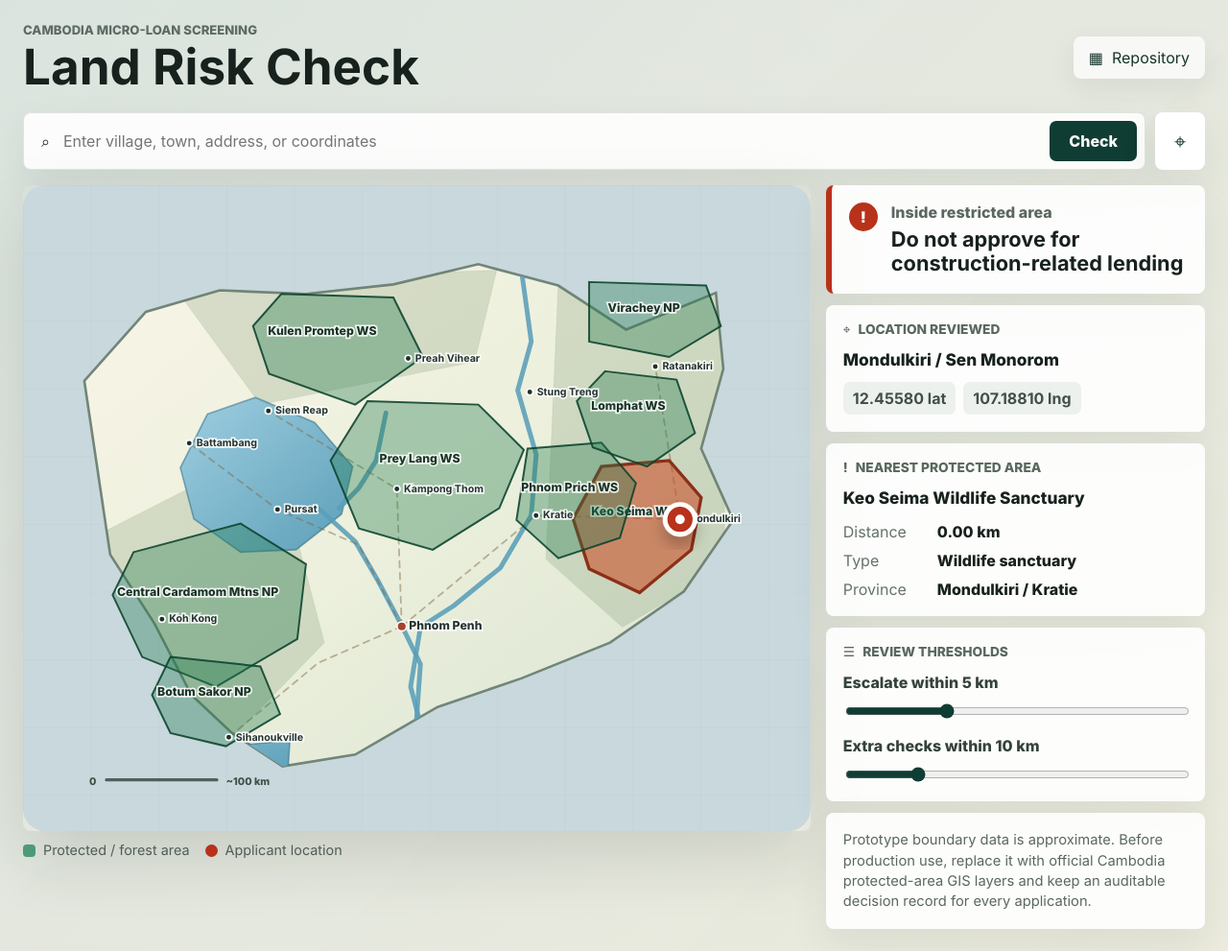
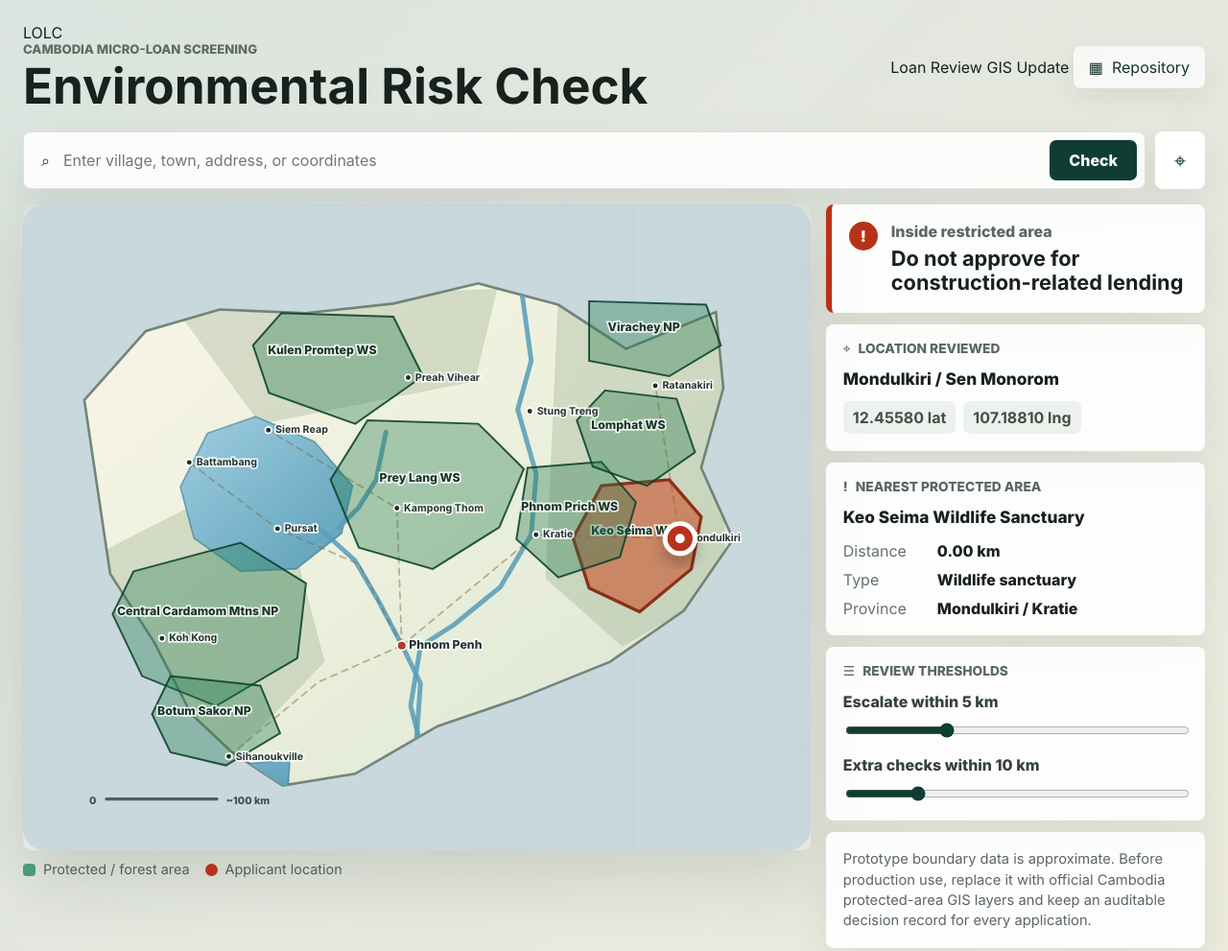
Before and after one commit to nimantha-code/cambodia-land-risk-check, a plain HTML site: page index.html in a window 1280 px wide. Shown: the top 991 px of the page at 96% size. Drawn offline with Linux system fonts and the light colour scheme.

Commit message:
Apply LOLC styled header

```diff
--- a/index.html
+++ b/index.html
@@ -10,14 +10,21 @@
     <main class="shell">
       <section class="workspace">
         <header class="topbar">
+          <div class="brand-lockup">
+            <div class="brand-mark" aria-label="LOLC">LOLC</div>
             <div>
               <p class="eyebrow">Cambodia micro-loan screening</p>
-            <h1>Land Risk Check</h1>
+              <h1>Environmental Risk Check</h1>
             </div>
+          </div>
+          <nav class="top-actions" aria-label="Quick actions">
+            <span>Loan Review</span>
+            <span>GIS Update</span>
             <a class="source-link" href="https://github.com/nimantha-code/cambodia-land-risk-check" target="_blank" rel="noreferrer">
               <span aria-hidden="true">▦</span>
               Repository
             </a>
+          </nav>
         </header>
 
         <section class="search-strip" aria-label="Location search">
```
Lines whose indentation alone changed are shown as unchanged.
